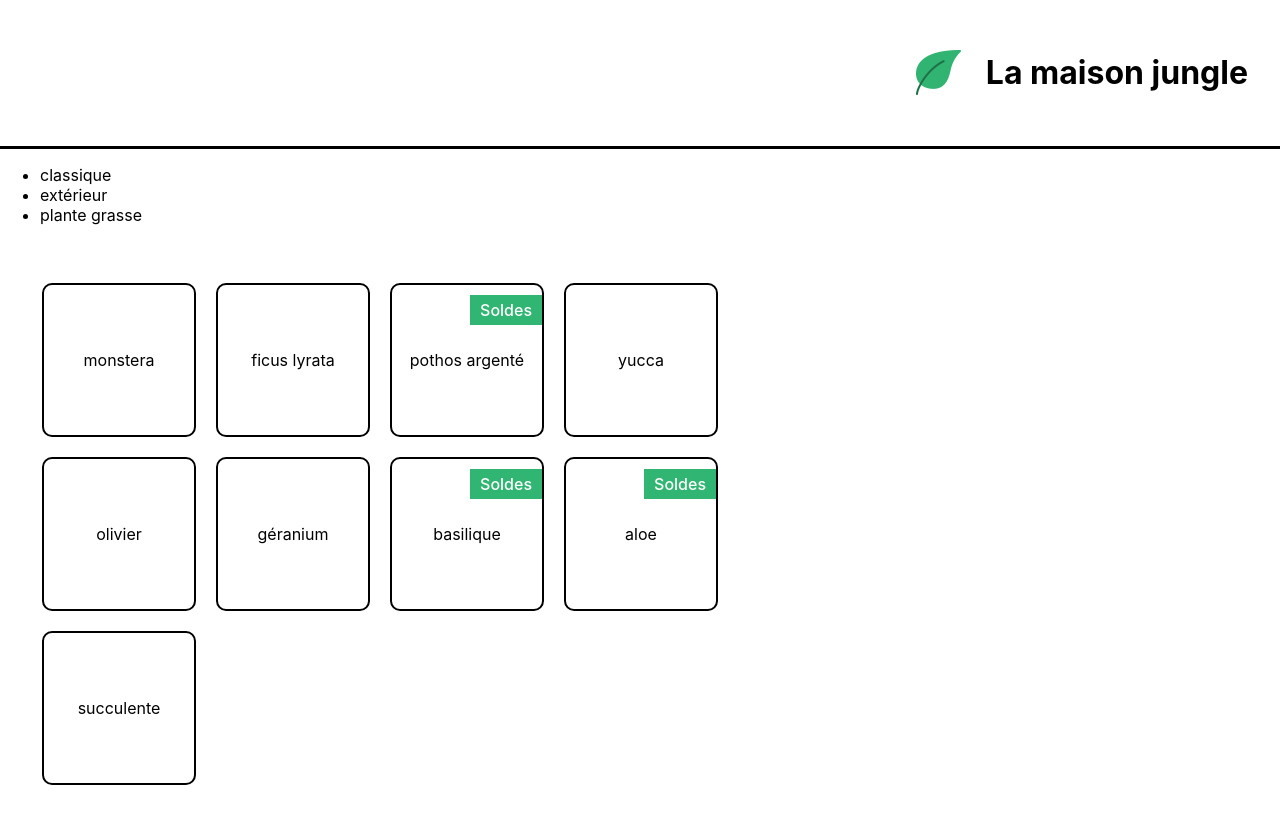
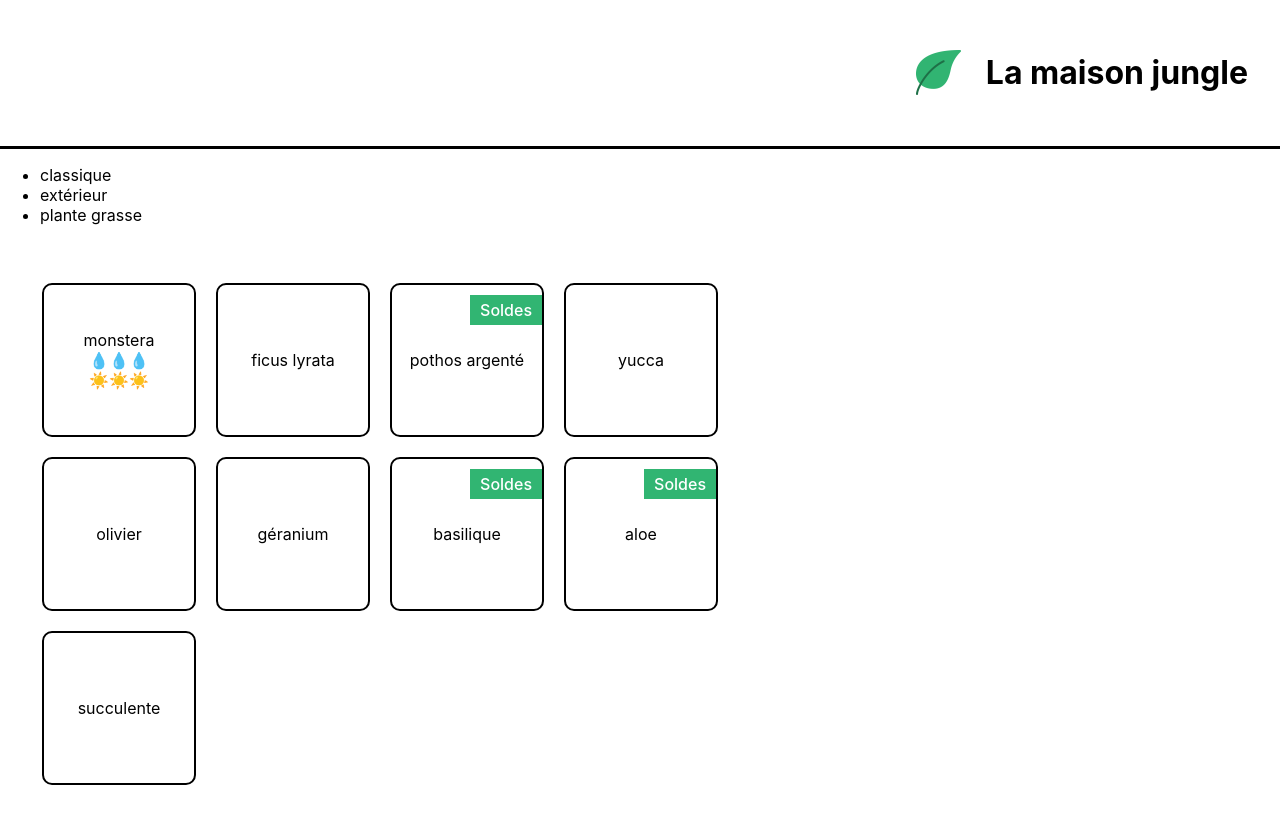
Before and after one commit to ndaho-react-organization/ndaho-maison-jungle, a React (Create React App) app: page / in a window 1280 px wide. Shown: the top 824 px of the page. Built offline with nearby package versions, Linux system fonts and the light colour scheme.

Commit message:
props, props techniques, déstructuration, ...

```diff
--- a/src/components/App.js
+++ b/src/components/App.js
@@ -1,14 +1,19 @@
 import Banner from './Banner';
 import Cart from './Cart';
 import ShoppingList from './ShoppingList';
+import logo from '../assets/logo.png'
 
 
 function App() {
+  const title = 'La maison jungle'
   return (
     <div>
-      <Banner />
+      <Banner>
+        <img src={logo} alt='La maison jungle' className='lmj-logo' />
+        <h1 className='lmj-title'>{title}</h1>
+      </Banner>
       {/* <Cart /> */}
-      <ShoppingList/>
+      <ShoppingList />
     </div>
   )
 }
--- a/src/components/Banner.js
+++ b/src/components/Banner.js
@@ -1,12 +1,10 @@
-import logo from '../assets/logo.png'
 import '../styles/Banner.css'
 
-function Banner() {
-    const title = 'La maison jungle'
+const  Banner=({children}) =>{
+
     return (
         <div className='lmj-banner'>
-            <img src={logo} alt='La maison jungle' className='lmj-logo' />
-            <h1 className='lmj-title'>{title}</h1>
+           {children}
         </div>
     )
 }
--- /dev/null
+++ b/src/components/CareScale.js
@@ -0,0 +1,15 @@
+
+function CareScale({ scaleValue, careType }) {
+    const range = [1, 2, 3]
+
+    const scaleType = careType === 'light' ? '☀️' : '💧'
+
+    return (
+        <div>
+            {range.map((rangeElem) => scaleValue >= rangeElem ? <span key={rangeElem.toString()}>{scaleType}</span> : null
+            )}
+        </div>
+    )
+}
+
+export default CareScale
--- a/src/components/ShoppingList.js
+++ b/src/components/ShoppingList.js
@@ -1,5 +1,6 @@
 import { plantList } from '../datas/plantList'
 import '../styles/ShoppingList.css'
+import CareScale from './CareScale'
 
 function ShoppingList() {
 	const categories = plantList.reduce(
@@ -20,6 +21,8 @@
 					<li key={plant.id} className='lmj-plant-item'>
 						{plant.name}
 						{ plant.isSpecialOffer && <div className="lmj-sales">Soldes</div>}
+						<CareScale careType='water' scaleValue={plant.water} />
+						<CareScale careType='light' scaleValue={plant.light} />
 					</li>
 				))}
 			</ul>
--- a/src/datas/plantList.js
+++ b/src/datas/plantList.js
@@ -2,7 +2,9 @@
 	{
 		name: 'monstera',
 		category: 'classique',
-		id: '1ed'
+		id: '1ed',
+		light:3,
+		water:3
 	},
 	{
 		name: 'ficus lyrata',
```
